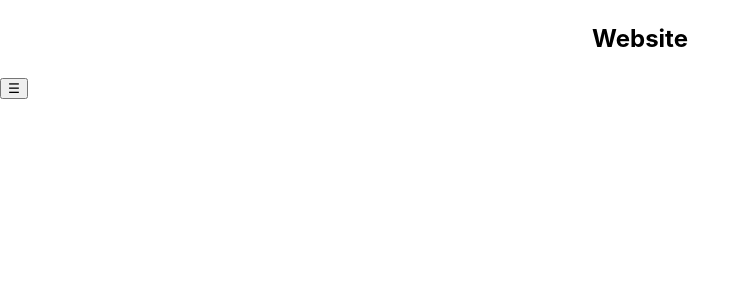
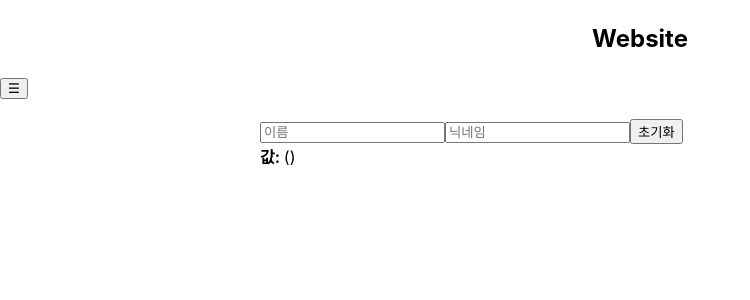
Before and after one commit to sj3218/web-project, a React (Create React App) app: page /input-sample-page in a window 1280 px wide. Before the commit this address had no page. Shown: the top 300 px of the page, without its empty margins (0-750 px from the left). Built offline with nearby package versions, Linux system fonts and the light colour scheme.

Commit message:
study management input state and select specific DOM using useRef

```diff
--- a/src/App.js
+++ b/src/App.js
@@ -8,6 +8,8 @@
 import styled from "styled-components";
 
 import MainPage from './component/page/MainPage';
+import InputSamplePage from "./component/page/InputSamplePage";
+import UserListPage from "./component/page/UserListPage";
 
 const MainTitleText = styled.p`
   font-size: 24px;
@@ -63,12 +65,16 @@
       <SidebarContainer open={open}>
         <h3>메뉴</h3>
         <div onClick={() => { navigate('/'); setOpen(false); }}>홈</div>
+        <div onClick={() => { navigate('/input-sample-page'); setOpen(false); }}>Input Sample</div>
+        <div onClick={() => { navigate('/user-list-page'); setOpen(false); }}>User List Sample</div>
       </SidebarContainer>
 
       {/* 메인 콘텐츠 */}
       <Content>
         <Routes>
           <Route index element={<MainPage />} />
+          <Route path="input-sample-page" element={<InputSamplePage />} />
+          <Route path="user-list-page" element={<UserListPage />} />
         </Routes>
       </Content>
     </>
--- /dev/null
+++ b/src/component/page/InputSamplePage.jsx
@@ -0,0 +1,52 @@
+import React, { useState, useRef } from 'react';
+
+function InputSamplePage() {
+  const [inputs, setInputs] = useState({
+    name: '',
+    nickname: ''
+  });
+  const nameInput = useRef();
+
+  const { name, nickname } = inputs; // 비구조화 할당을 통해 값 추출
+
+  const onChange = e => {
+    const { value, name } = e.target; // 우선 e.target 에서 name 과 value 를 추출
+    setInputs({
+      ...inputs, // 기존의 input 객체를 복사한 뒤
+      [name]: value // name 키를 가진 값을 value 로 설정
+    });
+  };
+
+  const onReset = () => {
+    setInputs({
+      name: '',
+      nickname: ''
+    });
+    nameInput.current.focus();
+  };
+
+  return (
+    <div>
+      <input
+        name="name"
+        placeholder="이름"
+        onChange={onChange}
+        value={name}
+        ref={nameInput}
+      />
+      <input
+        name="nickname"
+        placeholder="닉네임"
+        onChange={onChange}
+        value={nickname}
+      />
+      <button onClick={onReset}>초기화</button>
+      <div>
+        <b>값: </b>
+        {name} ({nickname})
+      </div>
+    </div>
+  );
+}
+
+export default InputSamplePage;
--- /dev/null
+++ b/src/component/page/UserListPage.jsx
@@ -0,0 +1,43 @@
+import React from "react";
+
+function User({user})
+{
+    return (
+        <div>
+            <b>{user.username}</b>
+            <span>({user.email})</span>
+        </div>
+    );
+}
+
+function UserListPage()
+{
+    const users = [
+    {
+      id: 1,
+      username: 'velopert',
+      email: 'public.velopert@gmail.com'
+    },
+    {
+      id: 2,
+      username: 'tester',
+      email: 'tester@example.com'
+    },
+    {
+      id: 3,
+      username: 'liz',
+      email: 'liz@example.com'
+    }
+  ];
+
+  return (
+    <div>
+      <User user={users[0]} />
+      <User user={users[1]} />
+      <User user={users[2]} />
+    </div>
+  );
+
+}
+
+export default UserListPage;
```
